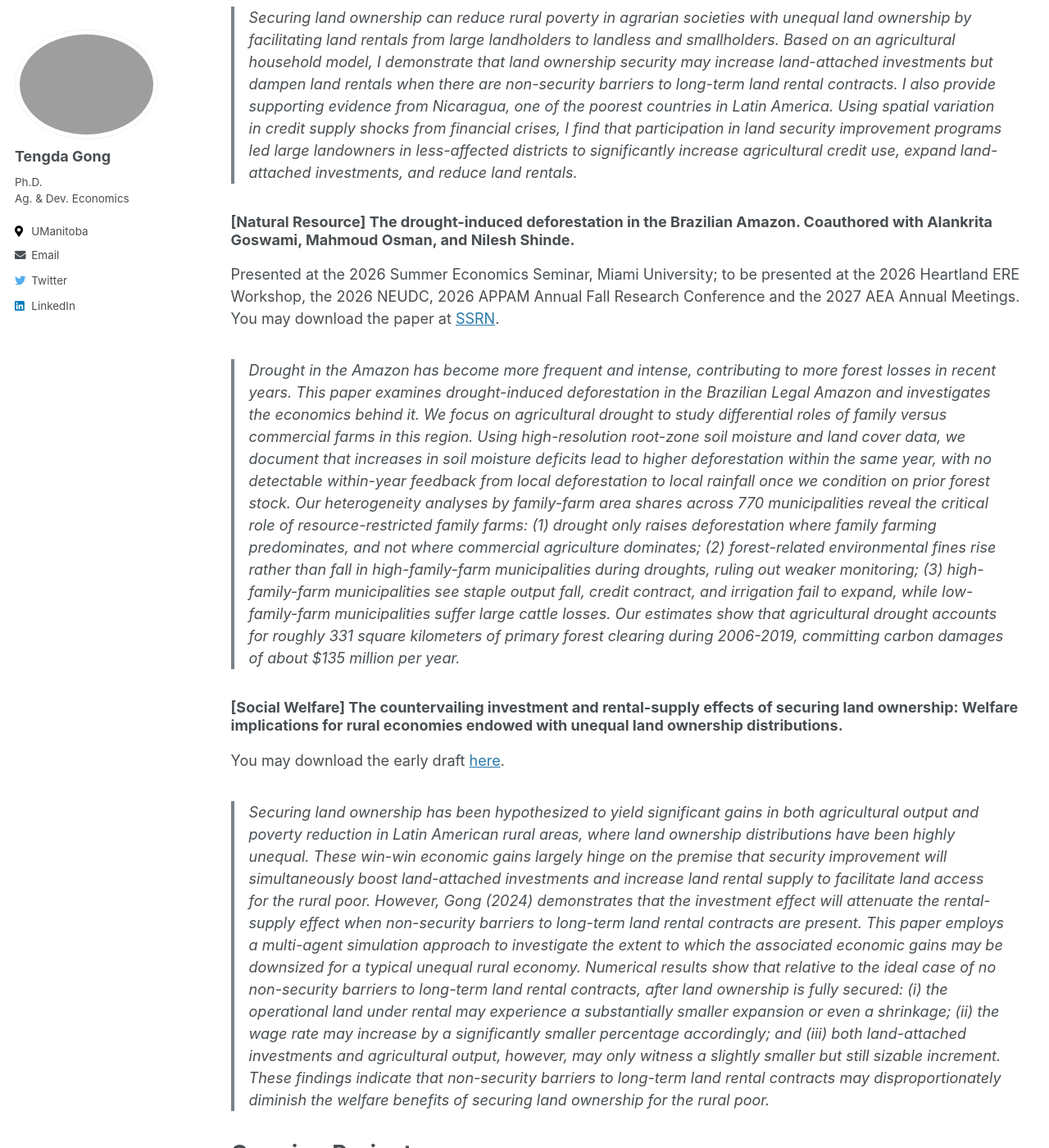
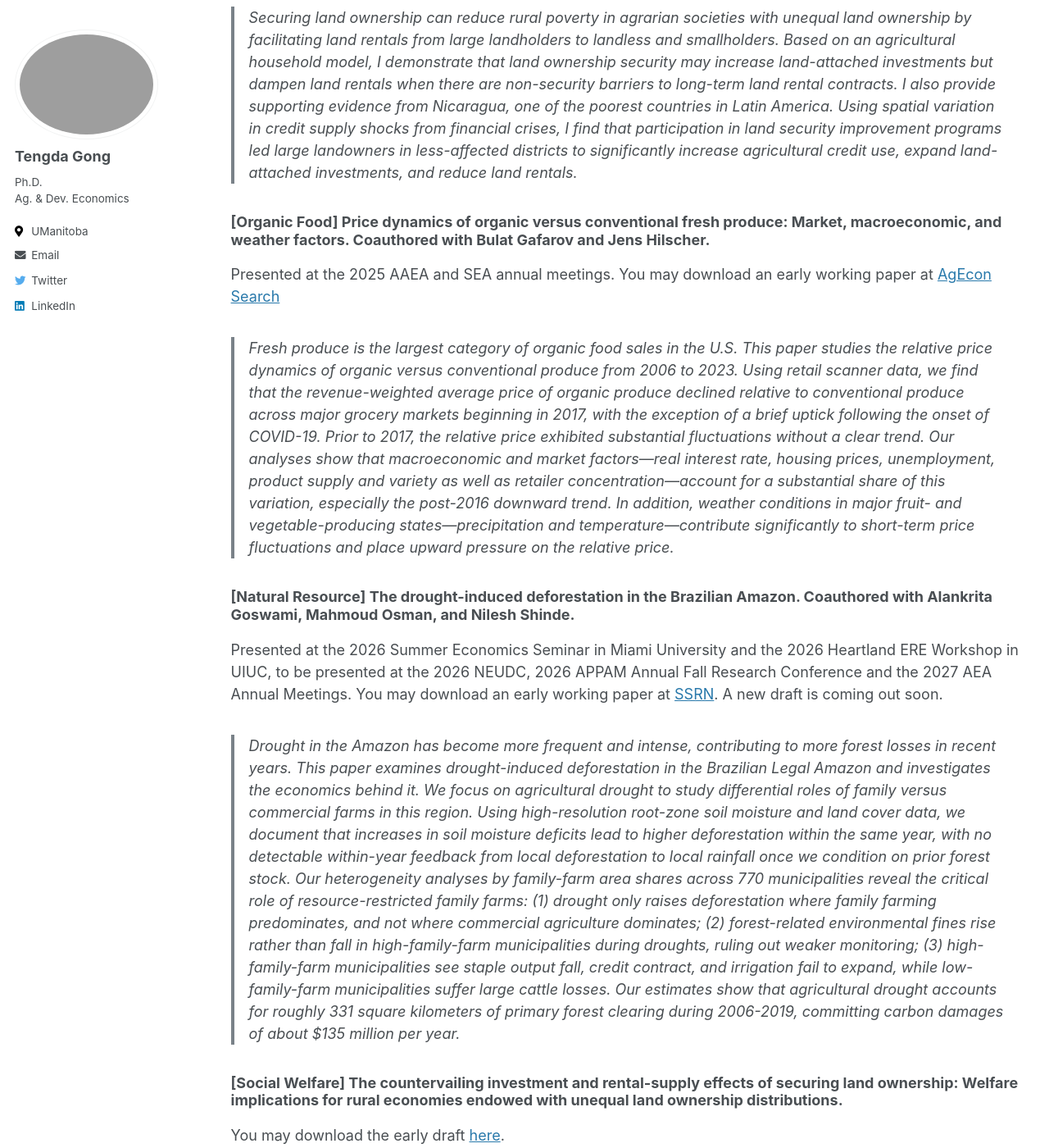
Before and after one commit to tendakung/tendakung.github.io, a Jekyll site: the page built from _pages/research.md, in a window 1280 px wide and 1400 px high, scrolled down 883 px. Shown: the whole window at 82% size. Built offline with Jekyll 4.4.1, drawn with Linux system fonts in a browser that asks for light colours; some of the changed text lies outside the part shown.

Commit message:
Update research.md

```diff
--- a/_pages/research.md
+++ b/_pages/research.md
@@ -15,8 +15,12 @@ Submitted. Presented at the 2023 SEA, 2024 AEA, 2025 CEA, and 2026 AEA annual me
 Submitted. Presented at the 2024 SEA, 2025 AEA, 2026 MEA annual meetings, and the 2026 Land and Property Research Conference. You may download the paper at [SSRN](https://papers.ssrn.com/sol3/papers.cfm?abstract_id=5570533).
 > Securing land ownership can reduce rural poverty in agrarian societies with unequal land ownership by facilitating land rentals from large landholders to landless and smallholders. Based on an agricultural household model, I demonstrate that land ownership security may increase land-attached investments but dampen land rentals when there are non-security barriers to long-term land rental contracts. I also provide supporting evidence from Nicaragua, one of the poorest countries in Latin America. Using spatial variation in credit supply shocks from financial crises, I find that participation in land security improvement programs led large landowners in less-affected districts to significantly increase agricultural credit use, expand land-attached investments, and reduce land rentals.
 
+### [Organic Food] Price dynamics of organic versus conventional fresh produce: Market, macroeconomic, and weather factors. Coauthored with Bulat Gafarov and Jens Hilscher.
+Presented at the 2025 AAEA and SEA annual meetings. You may download an early working paper at [AgEcon Search](https://ageconsearch.umn.edu/record/360596/?v=pdf&ln=en)
+> Fresh produce is the largest category of organic food sales in the U.S. This paper studies the relative price dynamics of organic versus conventional produce from 2006 to 2023. Using retail scanner data, we find that the revenue-weighted average price of organic produce declined relative to conventional produce across major grocery markets beginning in 2017, with the exception of a brief uptick following the onset of COVID-19. Prior to 2017, the relative price exhibited substantial fluctuations without a clear trend. Our analyses show that macroeconomic and market factors---real interest rate, housing prices, unemployment, product supply and variety as well as retailer concentration---account for a substantial share of this variation, especially the post-2016 downward trend. In addition, weather conditions in major fruit- and vegetable-producing states---precipitation and temperature---contribute significantly to short-term price fluctuations and place upward pressure on the relative price.
+
 ### [Natural Resource] The drought-induced deforestation in the Brazilian Amazon. Coauthored with Alankrita Goswami, Mahmoud Osman, and Nilesh Shinde.
-Presented at the 2026 Summer Economics Seminar, Miami University; to be presented at the 2026 Heartland ERE Workshop, the 2026 NEUDC, 2026 APPAM Annual Fall Research Conference and the 2027 AEA Annual Meetings. You may download the paper at [SSRN](https://papers.ssrn.com/sol3/papers.cfm?abstract_id=7602559).
+Presented at the 2026 Summer Economics Seminar in Miami University and the 2026 Heartland ERE Workshop in UIUC, to be presented at the 2026 NEUDC, 2026 APPAM Annual Fall Research Conference and the 2027 AEA Annual Meetings. You may download an early working paper at [SSRN](https://papers.ssrn.com/sol3/papers.cfm?abstract_id=7602559). A new draft is coming out soon.
 > Drought in the Amazon has become more frequent and intense, contributing to more forest losses in recent years. This paper examines drought-induced deforestation in the Brazilian Legal Amazon and investigates the economics behind it. We focus on agricultural drought to study differential roles of family versus commercial farms in this region. Using high-resolution root-zone soil moisture and land cover data, we document that increases in soil moisture deficits lead to higher deforestation within the same year, with no detectable within-year feedback from local deforestation to local rainfall once we condition on prior forest stock. Our heterogeneity analyses by family-farm area shares across 770 municipalities reveal the critical role of resource-restricted family farms: (1) drought only raises deforestation where family farming predominates, and not where commercial agriculture dominates; (2) forest-related environmental fines rise rather than fall in high-family-farm municipalities during droughts, ruling out weaker monitoring; (3) high-family-farm municipalities see staple output fall, credit contract, and irrigation fail to expand, while low-family-farm municipalities suffer large cattle losses. Our estimates show that agricultural drought accounts for roughly 331 square kilometers of primary forest clearing during 2006-2019, committing carbon damages of about $135 million per year.
 
 ### [Social Welfare] The countervailing investment and rental-supply effects of securing land ownership: Welfare implications for rural economies endowed with unequal land ownership distributions.
```
Also changed, not shown: other parts of _pages/research.md (+0 -4 lines).
